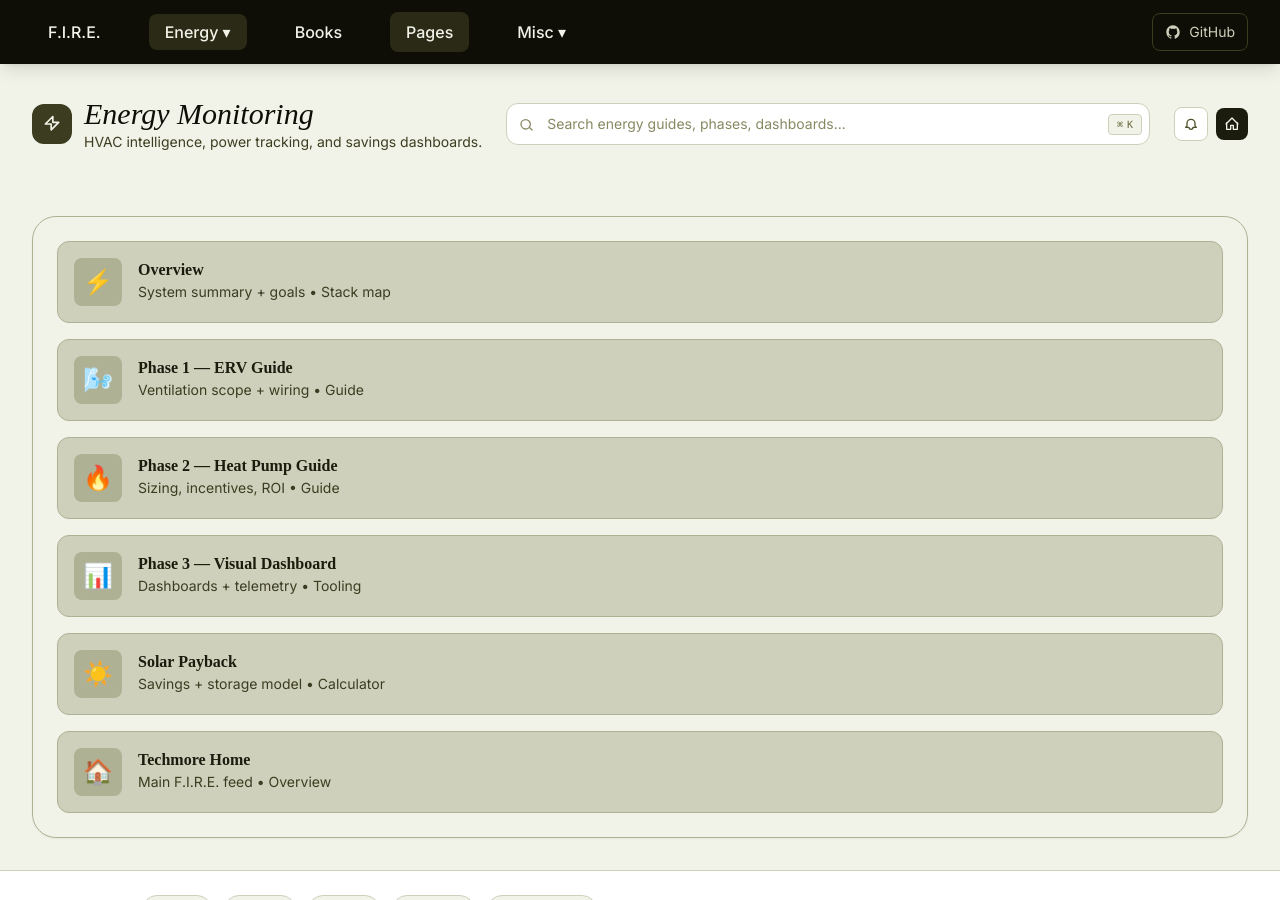
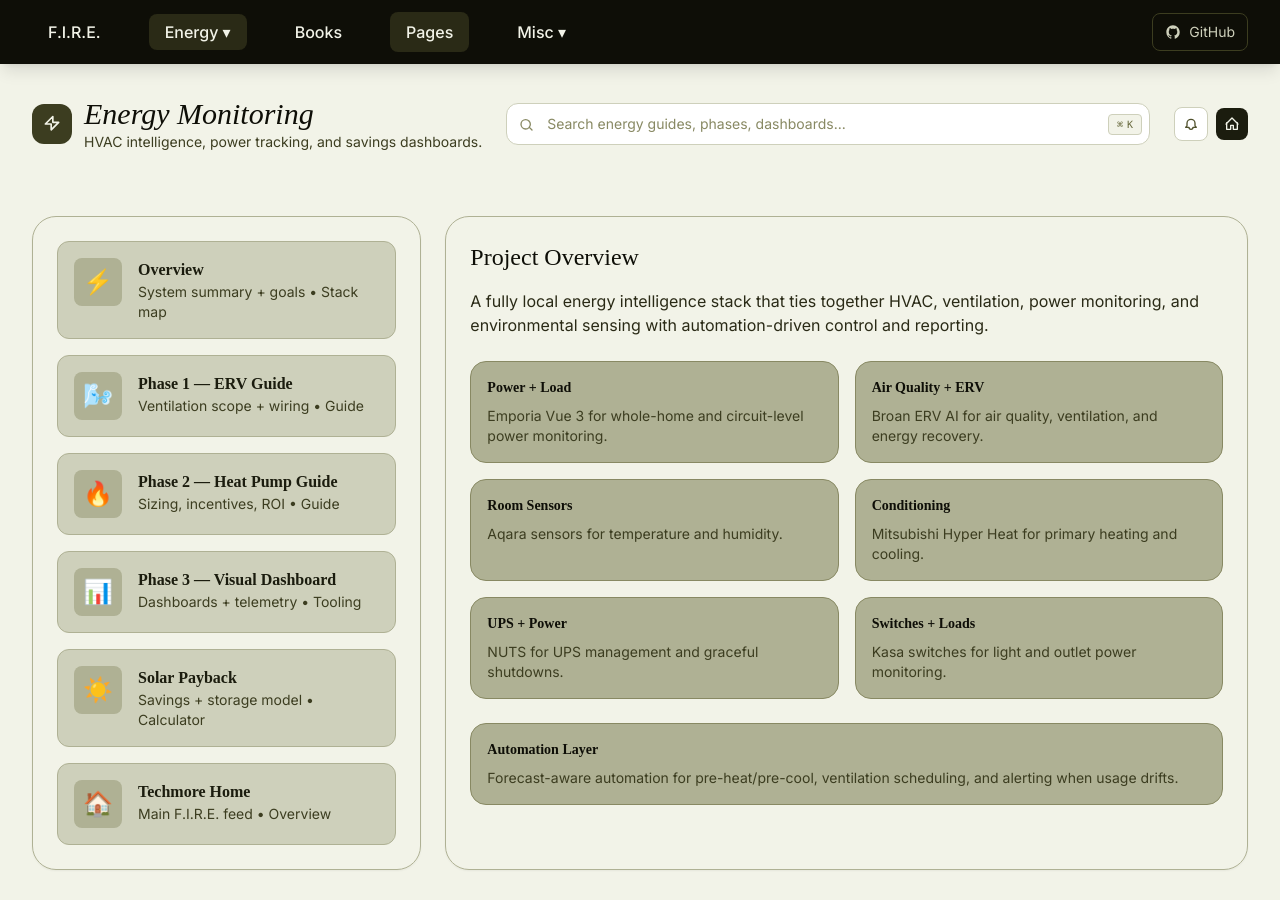
Before and after one commit to techmore/techmore.github.io, a Jekyll site: the page built from pages/energy-monitoring.html, in a window 1280 px wide and 900 px high. Built offline with Jekyll 4.4.1, drawn with Linux system fonts in a browser that asks for light colours; nearby versions of some CDN libraries; some web fonts are replaced.

Commit message:
Add overview beside TOC

```diff
--- a/pages/energy-monitoring.html
+++ b/pages/energy-monitoring.html
@@ -61,6 +61,7 @@ title: Energy Monitoring - Techmore
     <!-- Browse Section -->
     <section id="browse" class="py-8">
         <div class="max-w-7xl mx-auto px-4 sm:px-6 lg:px-8">
+            <div class="grid gap-6 lg:grid-cols-3">
                 <div class="bg-olive-200/80 rounded-3xl border border-olive-300 p-6 shadow-sm" id="content-grid">
                     <div class="space-y-4">
                         <a href="/pages/energy-monitoring/" class="flex items-start gap-4 p-4 bg-olive-200 rounded-xl hover:bg-olive-400/60 transition-colors border border-olive-300">
@@ -105,6 +106,41 @@ title: Energy Monitoring - Techmore
                                 <p class="text-sm text-olive-700">Main F.I.R.E. feed • Overview</p>
                             </div>
                         </a>
+                    </div>
+                </div>
+                <div class="lg:col-span-2 bg-olive-200/70 rounded-3xl border border-olive-300 p-6 shadow-sm">
+                    <h2 class="text-2xl text-olive-950 mb-4">Project Overview</h2>
+                    <p class="text-base text-olive-800 mb-6">A fully local energy intelligence stack that ties together HVAC, ventilation, power monitoring, and environmental sensing with automation-driven control and reporting.</p>
+                    <div class="grid gap-4 sm:grid-cols-2">
+                        <div class="bg-olive-300 rounded-2xl border border-olive-400 p-4">
+                            <h3 class="text-sm text-olive-950 font-semibold mb-2">Power + Load</h3>
+                            <p class="text-sm text-olive-700">Emporia Vue 3 for whole-home and circuit-level power monitoring.</p>
+                        </div>
+                        <div class="bg-olive-300 rounded-2xl border border-olive-400 p-4">
+                            <h3 class="text-sm text-olive-950 font-semibold mb-2">Air Quality + ERV</h3>
+                            <p class="text-sm text-olive-700">Broan ERV AI for air quality, ventilation, and energy recovery.</p>
+                        </div>
+                        <div class="bg-olive-300 rounded-2xl border border-olive-400 p-4">
+                            <h3 class="text-sm text-olive-950 font-semibold mb-2">Room Sensors</h3>
+                            <p class="text-sm text-olive-700">Aqara sensors for temperature and humidity.</p>
+                        </div>
+                        <div class="bg-olive-300 rounded-2xl border border-olive-400 p-4">
+                            <h3 class="text-sm text-olive-950 font-semibold mb-2">Conditioning</h3>
+                            <p class="text-sm text-olive-700">Mitsubishi Hyper Heat for primary heating and cooling.</p>
+                        </div>
+                        <div class="bg-olive-300 rounded-2xl border border-olive-400 p-4">
+                            <h3 class="text-sm text-olive-950 font-semibold mb-2">UPS + Power</h3>
+                            <p class="text-sm text-olive-700">NUTS for UPS management and graceful shutdowns.</p>
+                        </div>
+                        <div class="bg-olive-300 rounded-2xl border border-olive-400 p-4">
+                            <h3 class="text-sm text-olive-950 font-semibold mb-2">Switches + Loads</h3>
+                            <p class="text-sm text-olive-700">Kasa switches for light and outlet power monitoring.</p>
+                        </div>
+                    </div>
+                    <div class="mt-6 bg-olive-300 rounded-2xl border border-olive-400 p-4">
+                        <h3 class="text-sm text-olive-950 font-semibold mb-2">Automation Layer</h3>
+                        <p class="text-sm text-olive-700">Forecast-aware automation for pre-heat/pre-cool, ventilation scheduling, and alerting when usage drifts.</p>
+                    </div>
                 </div>
             </div>
         </div>
```
Lines whose indentation alone changed are shown as unchanged.
